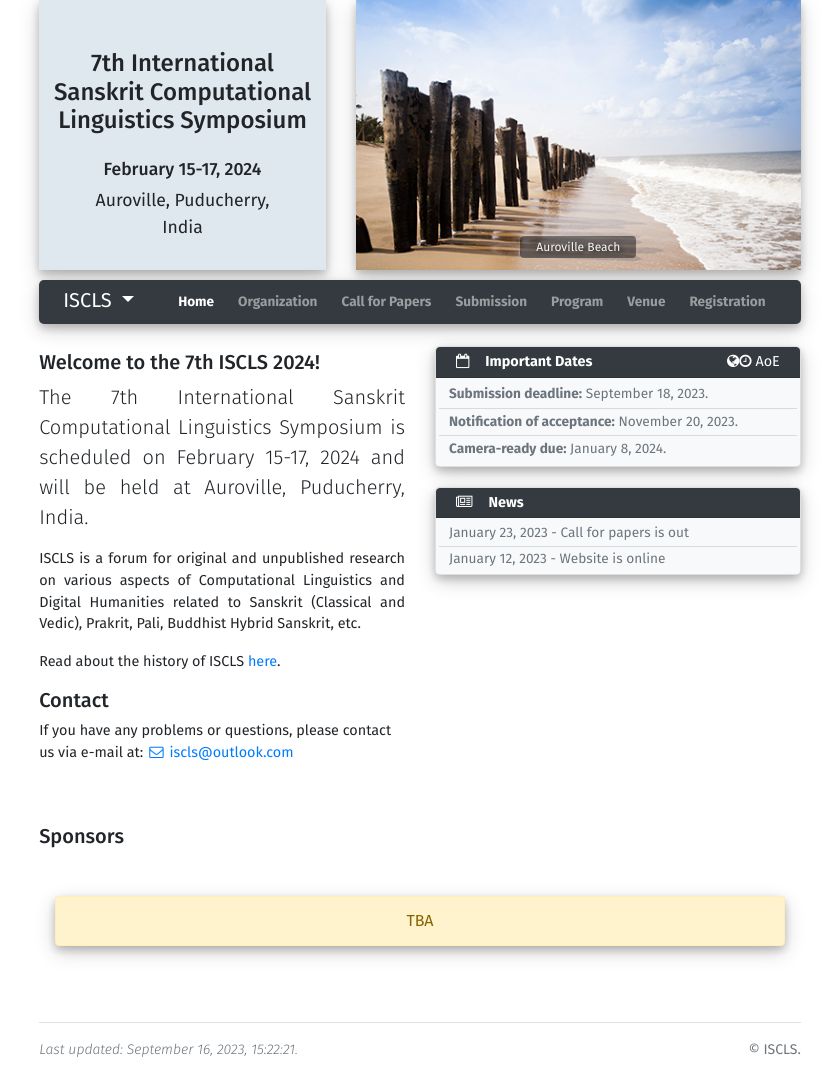
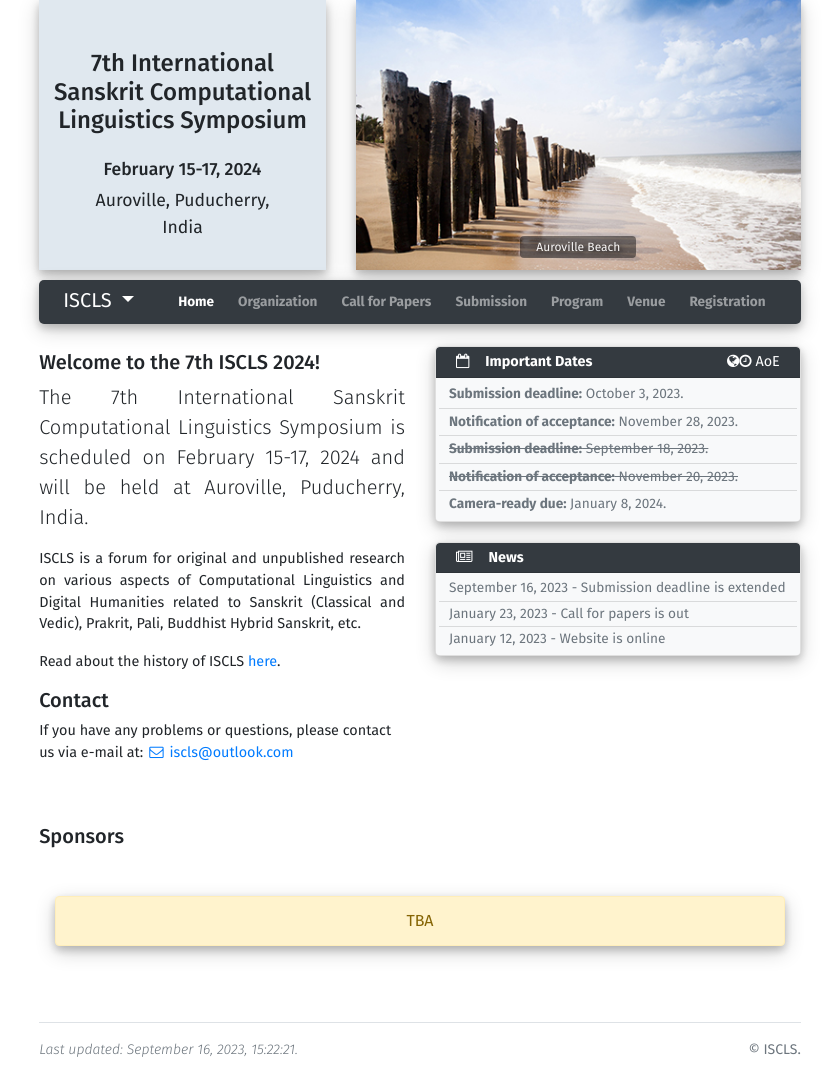
Before and after one commit to iscls/iscls-conference-template, a Jekyll site: the page built from index.md, in a window 1280 px wide. Shown: the whole page, without its empty margins (220-1059 px from the left). Built offline with Jekyll 4.4.1, drawn with Linux system fonts in a browser that asks for light colours.

Commit message:
feat: extend deadlines

```diff
--- a/_data/conference.yml
+++ b/_data/conference.yml
@@ -86,13 +86,19 @@ navbar:
     visible: True
 deadline_timezone: AoE
 deadlines:
+  - date: 2023-10-03
+    text: Submission deadline
+    pass_due: False
+  - date: 2023-11-28
+    text: Notification of acceptance
+    pass_due: False
   - date: 2023-09-18
     # timezone: AoE
     text: Submission deadline
-    pass_due: False
+    pass_due: True
   - date: 2023-11-20
     text: Notification of acceptance
-    pass_due: False
+    pass_due: True
   - date: 2024-01-08
     text: Camera-ready due
     pass_due: False
--- a/_data/news.yml
+++ b/_data/news.yml
@@ -1,5 +1,7 @@
 # - date: 2017-10-14
 #   text: Workshop has been successfully held
+- date: 2023-09-16
+  text: Submission deadline is extended
 - date: 2023-01-23
   text: Call for papers is out
 - date: 2023-01-12
```
